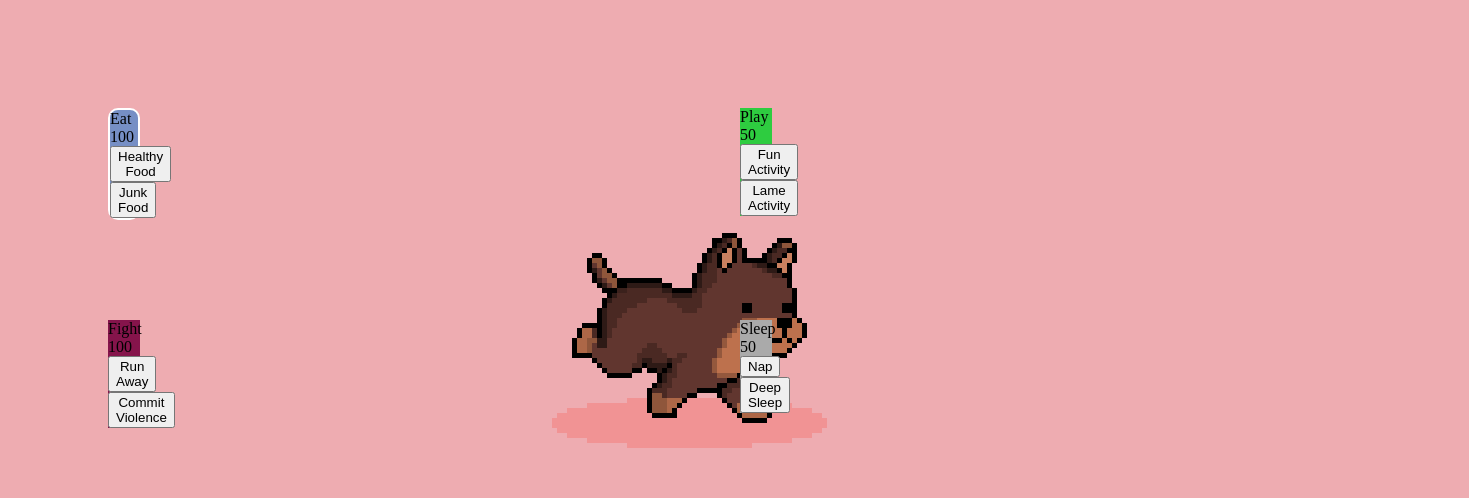
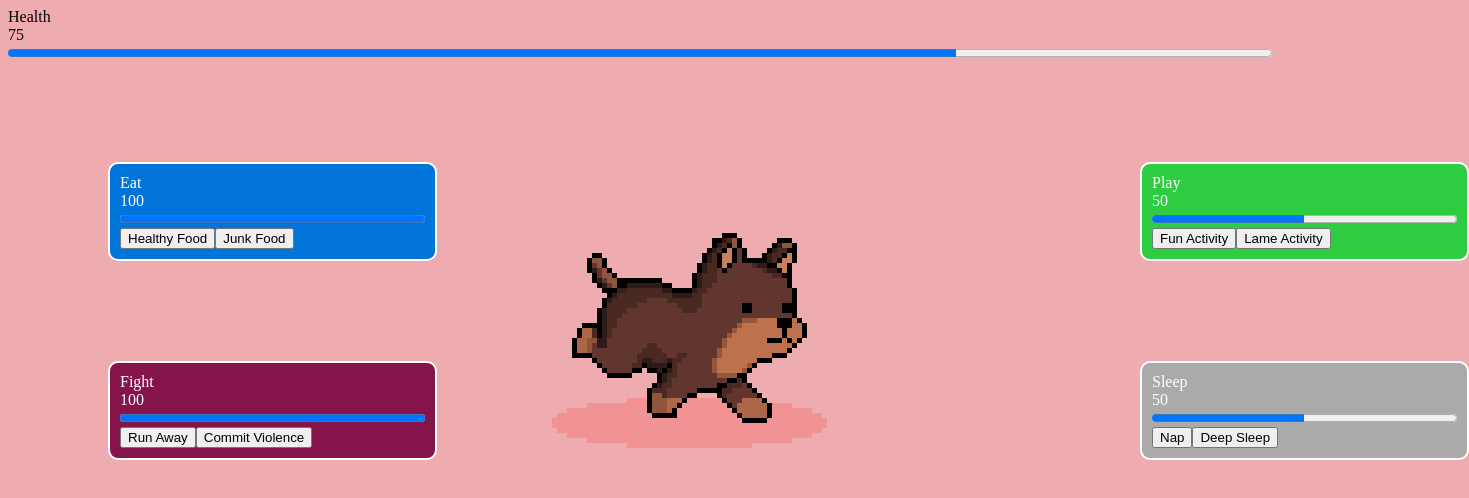
Before and after one commit to samueltrejo/tamagotchi, a website built with webpack: page src/index.html in a window 1280 px wide. Shown: the whole page, 1469 px wide, since content can reach past the window. Built offline with nearby package versions, Linux system fonts and the light colour scheme.

Commit message:
styling and overall health bar addition

```diff
--- a/src/javascripts/components/eat.js
+++ b/src/javascripts/components/eat.js
@@ -1,4 +1,5 @@
 import util from '../helpers/util';
+import health from './pet';
 
 import './styles/eat.scss';
 
@@ -9,8 +10,8 @@ const printSection = () => {
   domString += '<div class="eat-info">';
   domString += '<div class="eat-heading">';
   domString += '<div>Eat</div>';
-  domString += `<div id="fullness-bar">${full}</div>`;
-  domString += '<div class="progress-bar"><span class="bar"><span class="progress"></span></span></div>';
+  domString += `<div id="fullness-stat">${full}</div>`;
+  domString += '<progress id="fullness-bar" class="eat-progress" max="100" value="100"></progress>';
   domString += '</div>';
   domString += '<div class="eat-buttons">';
   domString += '<button name="eat" value="10">Healthy Food</button>';
@@ -18,12 +19,16 @@ const printSection = () => {
   domString += '</div>';
   domString += '</div>';
   util.printToDom('eat', domString);
+  health.healthStat(0, full);
 };
 
 const eatAction = (subAction) => {
   full += parseInt(subAction, 10);
   full = util.simplify(full);
-  util.printToDom('fullness-bar', full);
+  util.printToDom('fullness-stat', full);
+  document.getElementById('fullness-bar').value = full;
+  health.healthStat(0, full);
+  health.checkHealth();
 };
 
 export default { printSection, eatAction };
--- a/src/javascripts/components/fight.js
+++ b/src/javascripts/components/fight.js
@@ -1,4 +1,5 @@
 import util from '../helpers/util';
+import health from './pet';
 
 import './styles/fight.scss';
 
@@ -9,7 +10,8 @@ const printSection = () => {
   domString += '<div class="fight-info">';
   domString += '<div class="fight-heading">';
   domString += '<div>Fight</div>';
-  domString += `<div id="strength-bar">${strength}</div>`;
+  domString += `<div id="strength-stat">${strength}</div>`;
+  domString += '<progress id="strength-bar" max="100" value="100"></progress>';
   domString += '</div>';
   domString += '<div class="fight-buttons">';
   domString += '<button name="fight" value="1">Run Away</button>';
@@ -17,12 +19,16 @@ const printSection = () => {
   domString += '</div>';
   domString += '</div>';
   util.printToDom('fight', domString);
+  health.healthStat(2, strength);
 };
 
 const fightAction = (subAction) => {
   strength += parseInt(subAction, 10);
   strength = util.simplify(strength);
-  util.printToDom('strength-bar', strength);
+  util.printToDom('strength-stat', strength);
+  document.getElementById('strength-bar').value = strength;
+  health.healthStat(2, strength);
+  health.checkHealth();
 };
 
 export default { printSection, fightAction };
--- a/src/javascripts/components/pet.js
+++ b/src/javascripts/components/pet.js
@@ -2,12 +2,38 @@ import util from '../helpers/util';
 
 import './styles/pet.scss';
 
+let statAverage = 0;
+const overallHealth = [];
+
 const petDomString = () => {
   let domString = '';
-  domString += '<div class="pet-container">';
+  domString += '<div id="kill-pet" class="pet-container">';
   domString += '<img src="../../../assets/pet.gif">';
   domString += '</div>';
   util.printToDom('pet', domString);
 };
 
-export default { petDomString };
+const healthStat = (stat, value) => {
+  overallHealth[stat] = value;
+
+  statAverage = 0;
+  statAverage = overallHealth.reduce((a, b) => a + b, 0) / 4;
+
+  let domString = '';
+  domString += '<div class="health-bar">';
+  domString += '<div>Health</div>';
+  domString += `<div id="health-stat">${statAverage}</div>`;
+  domString += `<progress id="health-bar" class="health-progress" max="100" value=${statAverage}></progress>`;
+  domString += '</div>';
+
+  util.printToDom('progress', domString);
+};
+
+const checkHealth = () => {
+  if (statAverage === 25) {
+    const petImage = '<img src="../../../assets/dead-pet.jpg">';
+    util.printToDom('kill-pet', petImage);
+  }
+};
+
+export default { petDomString, healthStat, checkHealth };
--- a/src/javascripts/components/play.js
+++ b/src/javascripts/components/play.js
@@ -1,4 +1,5 @@
 import util from '../helpers/util';
+import health from './pet';
 
 import './styles/play.scss';
 
@@ -9,7 +10,8 @@ const printSection = () => {
   domString += '<div class="play-info">';
   domString += '<div class="play-heading">';
   domString += '<div>Play</div>';
-  domString += `<div id="fun-bar">${fun}</div>`;
+  domString += `<div id="fun-stat">${fun}</div>`;
+  domString += '<progress id="fun-bar" max="100" value="50"></progress>';
   domString += '</div>';
   domString += '<div class="play-buttons">';
   domString += '<button name="play" value="50">Fun Activity</button>';
@@ -17,12 +19,16 @@ const printSection = () => {
   domString += '</div>';
   domString += '</div>';
   util.printToDom('play', domString);
+  health.healthStat(1, fun);
 };
 
 const playAction = (subAction) => {
   fun += parseInt(subAction, 10);
   fun = util.simplify(fun);
-  util.printToDom('fun-bar', fun);
+  util.printToDom('fun-stat', fun);
+  document.getElementById('fun-bar').value = fun;
+  health.healthStat(1, fun);
+  health.checkHealth();
 };
 
 export default { printSection, playAction };
--- a/src/javascripts/components/sleep.js
+++ b/src/javascripts/components/sleep.js
@@ -1,4 +1,5 @@
 import util from '../helpers/util';
+import health from './pet';
 
 import './styles/sleep.scss';
 
@@ -9,7 +10,8 @@ const printSection = () => {
   domString += '<div class="sleep-info">';
   domString += '<div class="sleep-heading">';
   domString += '<div>Sleep</div>';
-  domString += `<div id="energy-bar">${energy}</div>`;
+  domString += `<div id="energy-stat">${energy}</div>`;
+  domString += '<progress id="energy-bar" max="100" value="50"></progress>';
   domString += '</div>';
   domString += '<div class="sleep-buttons">';
   domString += '<button name="sleep" value="50">Nap</button>';
@@ -17,12 +19,16 @@ const printSection = () => {
   domString += '</div>';
   domString += '</div>';
   util.printToDom('sleep', domString);
+  health.healthStat(3, energy);
 };
 
 const sleepAction = (subAction) => {
   energy += parseInt(subAction, 10);
   energy = util.simplify(energy);
-  util.printToDom('energy-bar', energy);
+  util.printToDom('energy-stat', energy);
+  document.getElementById('energy-bar').value = energy;
+  health.healthStat(3, energy);
+  health.checkHealth();
 };
 
 export default { printSection, sleepAction };
--- a/src/javascripts/components/styles/eat.scss
+++ b/src/javascripts/components/styles/eat.scss
@@ -6,14 +6,11 @@
   padding-right: 500px;
 
   .eat-info {
+    background-color: rgba($color: #0074D9, $alpha: 1.0);
+    color: white;
+    padding: 10px;
     border: 2px solid white;
     border-radius: 10px;
-    background-color: rgba($color: #0074D9, $alpha: .5);
-
-    .progress-bar {
-      border-radius: 60px;
-      overflow: hidden;
-      width: 100%;
-    }
+    min-width: 305px;
   }
 }
--- a/src/javascripts/components/styles/fight.scss
+++ b/src/javascripts/components/styles/fight.scss
@@ -7,6 +7,10 @@
 
   .fight-info {
     background-color: #85144b;
-
+    color: white;
+    padding: 10px;
+    border: 2px solid white;
+    border-radius: 10px;
+    min-width: 305px;
   }
 }
--- a/src/javascripts/components/styles/pet.scss
+++ b/src/javascripts/components/styles/pet.scss
@@ -1,3 +1,7 @@
+#progress {
+  width: 100%;
+}
+
 #pet {
   position: absolute;
   left: 30%;
--- a/src/javascripts/components/styles/play.scss
+++ b/src/javascripts/components/styles/play.scss
@@ -2,11 +2,15 @@
   box-sizing: border-box;
   width: 50%;
   padding-top: 100px;
-  padding-left: 100px;
-  padding-right: 500px;
+  padding-left: 500px;
+  padding-right: 100px;
 
   .play-info {
     background-color: #2ECC40;
-
+    color: white;
+    padding: 10px;
+    border: 2px solid white;
+    border-radius: 10px;
+    min-width: 305px;
   }
 }
--- a/src/javascripts/components/styles/sleep.scss
+++ b/src/javascripts/components/styles/sleep.scss
@@ -2,11 +2,15 @@
   box-sizing: border-box;
   width: 50%;
   padding-top: 100px;
-  padding-left: 100px;
-  padding-right: 500px;
+  padding-left: 500px;
+  padding-right: 100px;
 
   .sleep-info {
     background-color: #AAAAAA;
-
+    color: white;
+    padding: 10px;
+    border: 2px solid white;
+    border-radius: 10px;
+    min-width: 305px;
   }
 }
--- a/src/javascripts/main.js
+++ b/src/javascripts/main.js
@@ -8,12 +8,16 @@ import pet from './components/pet';
 import '../styles/main.scss';
 
 const init = () => {
+  pet.petDomString();
   eat.printSection();
   play.printSection();
   fight.printSection();
   sleep.printSection();
   setup.attachEvents();
-  pet.petDomString();
 };
 
 init();
+
+document.addEventListener('click', (event) => {
+  console.error(event);
+});
--- a/src/styles/main.scss
+++ b/src/styles/main.scss
@@ -7,3 +7,7 @@ body {
     flex-wrap: wrap;
   }
 }
+
+progress {
+  width: 100%;
+}
```
